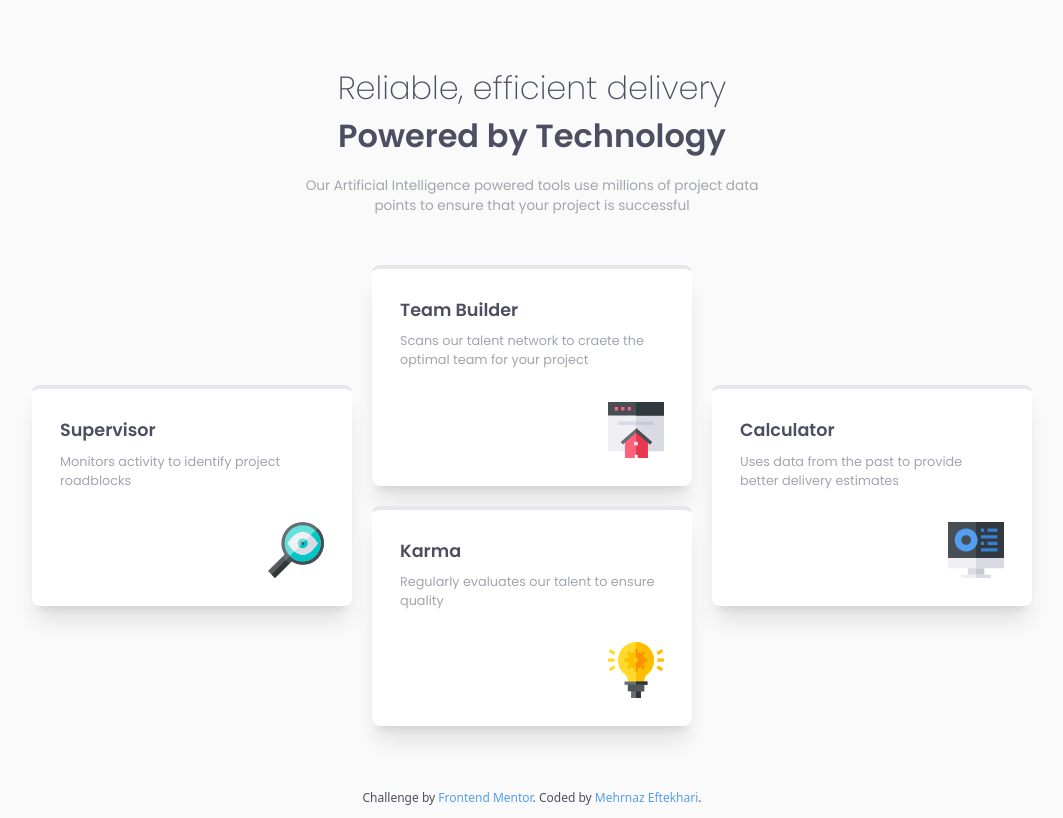
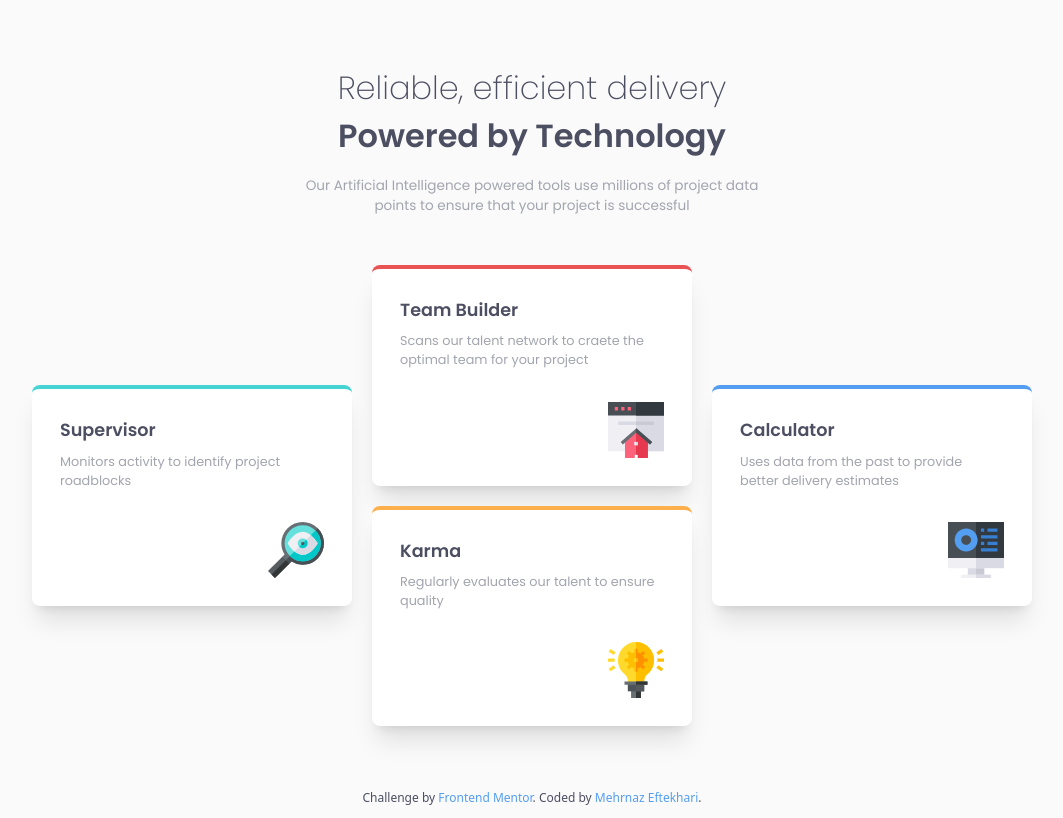
Before and after one commit to mehrnaz98/four-card-feature-section, a Vue app: page / in a window 1280 px wide. Shown: the whole page, without its empty margins (108-1171 px from the left). Built offline with nearby package versions, Linux system fonts and the light colour scheme.

Commit message:
Update BaseCard.vue

```diff
--- a/src/components/BaseCard.vue
+++ b/src/components/BaseCard.vue
@@ -1,7 +1,7 @@
 <template>
   <div
     class="flex flex-col bg-white shadow-xl max-w-[20rem] rounded-lg p-7 border-t-4"
-    :class="[`border-[${borderColor}]`]"
+    :style="{ borderColor: borderColor }"
   >
     <h2 class="poppins-semibold text-[1.1rem] text-[#4C4E61]">
       <slot name="heading">Default Heading</slot>
```
